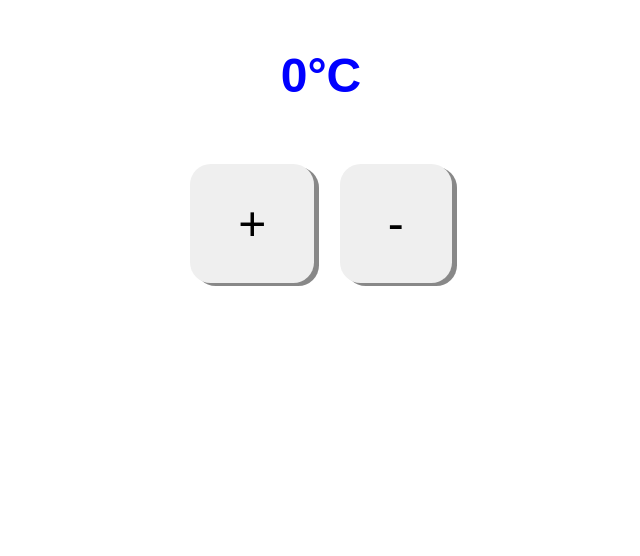
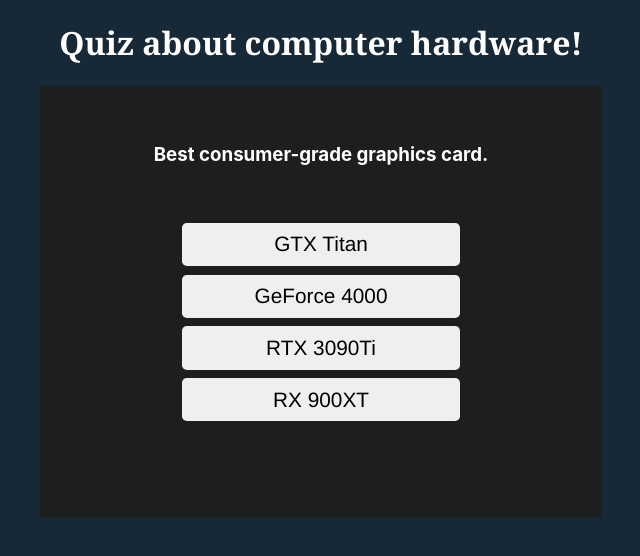
Before and after one commit to M3Mounish/Quiz-App, a React (Create React App) app: page / in a window 1280 px wide. Shown: the top 556 px of the page, without its empty margins (319-959 px from the left). Built offline with nearby package versions, Linux system fonts and the light colour scheme.

Commit message:
basic prototype of quiz app

```diff
--- a/public/index.html
+++ b/public/index.html
@@ -1,14 +1,12 @@
 <!DOCTYPE html>
 <html lang="en">
+
 <head>
   <meta charset="utf-8" />
   <link rel="icon" href="%PUBLIC_URL%/favicon.ico" />
   <meta name="viewport" content="width=device-width, initial-scale=1" />
   <meta name="theme-color" content="#000000" />
-    <meta
-      name="description"
-      content="Web site created using create-react-app"
-    />
+  <meta name="description" content="Web site created using create-react-app" />
   <link rel="apple-touch-icon" href="%PUBLIC_URL%/logo192.png" />
   <!--
       manifest.json provides metadata used when your web app is installed on a
@@ -24,8 +22,9 @@
       work correctly both with client-side routing and a non-root public URL.
       Learn how to configure a non-root public URL by running `npm run build`.
     -->
-    <title>React App</title>
+  <title>Simple!</title>
 </head>
+
 <body>
   <noscript>You need to enable JavaScript to run this app.</noscript>
   <div id="root"></div>
@@ -40,4 +39,5 @@
       To create a production bundle, use `npm run build` or `yarn build`.
     -->
 </body>
+
 </html>
--- a/src/components/App.jsx
+++ b/src/components/App.jsx
@@ -1,11 +1,38 @@
-import React from "react";
-import Operator from "./operator";
+import React, { useState } from "react";
+import Option from "./option";
+import Header from "./header";
+import Question from "./question";
+import Result from "./result";
 
 function App() {
 
+  const [condition, setCondition] = useState(false);
+
+  function handleAnswer(val) {
+    console.log(val);
+    setCondition(val);
+    setTimeout(function something() {
+      setCondition(null)
+    }, 5500);
+  }
   return (
-    <Operator />
+    <div>
+      <Header />
+      <div className="quiz-box">
+        <Question />
+        <Option
+          optionName="GTX Titan"
+          answer={false}
+          func={handleAnswer}
+        />
+        <Option optionName="GeForce 4000" answer={false} func={handleAnswer} />
+        <Option optionName="RTX 3090Ti" answer={true} func={handleAnswer} />
+        <Option optionName="RX 900XT" answer={false} func={handleAnswer} />
+        <Result result={condition} />
+      </div>
+    </div>
   )
 }
 
+
 export default App;
--- /dev/null
+++ b/src/components/header.jsx
@@ -0,0 +1,11 @@
+import React from 'react';
+
+function Header() {
+    return (
+        <div>
+            <h1>Quiz about computer hardware!</h1>
+        </div>
+    );
+}
+
+export default Header;
--- a/src/components/operator.jsx
+++ /dev/null
@@ -1,26 +0,0 @@
-import React, { useState } from 'react';
-import '../styles.css';
-
-function Operator() {
-
-    const [temp, setTemp] = useState(0);
-    function handleAdd() {
-        setTemp(temp + 1);
-    }
-    function handleSubtract() {
-        setTemp(temp - 1);
-    }
-    return (
-        <div>
-            <div className="tempBox">
-                <h3 style={{ color: temp > 33 ? "red" : "blue" }}>{temp}°C</h3>
-                <button onClick={handleAdd}>+</button>
-                <button onClick={handleSubtract}>-</button>
-
-            </div>
-        </div >
-
-    )
-}
-
-export default Operator;
--- /dev/null
+++ b/src/components/option.jsx
@@ -0,0 +1,30 @@
+import React, { useState } from 'react';
+import '../styles.css';
+
+
+
+function Option(props) {
+    const [isTrue, setIsTrue] = useState(null);
+
+    function handleClick() {
+        const answer = props.answer
+        props.func(answer);
+        setIsTrue(answer);
+        setTimeout(function something() {
+            setIsTrue(null)
+        }, 5000);
+
+
+    }
+
+
+    return (
+        <div className='main-div'>
+            <div className='btn-div'>
+                <button className='btn' style={{ backgroundColor: isTrue ? "green" : null }} onClick={handleClick} answer={props.answer}>{props.optionName}</button>
+            </div>
+        </div >
+    )
+}
+
+export default Option;
--- /dev/null
+++ b/src/components/question.jsx
@@ -0,0 +1,11 @@
+import React from 'react';
+
+function Question() {
+    return (
+        <div className='main-div'>
+            <h3 className='question'>Best consumer-grade graphics card.</h3>
+        </div>
+    );
+}
+
+export default Question;
--- /dev/null
+++ b/src/components/result.jsx
@@ -0,0 +1,13 @@
+import React from 'react';
+
+function Result(props) {
+
+
+    return (
+        <div>
+            <h3 className='result'>{props.result ? "Correct" : null}</h3>
+        </div>
+    );
+}
+
+export default Result;
--- a/src/styles.css
+++ b/src/styles.css
@@ -1,32 +1,55 @@
-div.tempBox {
+body {
+    text-align: center;
+    background-color: rgb(23, 40, 54);
+    color: rgb(255, 253, 251);
+}
+
+h1 {
+    flex: content;
+
+    font-family: Cambria, Cochin, Georgia, Times, 'Times New Roman', serif;
+}
+
+/* h3 {
+    text-align: center;
+} */
+
+div.main-div {
     text-align: center;
 }
 
-.tempBox {
-    /* position: relative; */
-    text-align: center;
+.btn {
+    padding: 0.6rem 3.3rem;
+    min-width: 83%;
+    margin: 1.3% auto 1.3%;
+    border: none;
+    border-radius: 0.3rem;
+    font-size: 1.3rem;
+    font-family: Helvetica, serif;
+    font-weight: 100;
+}
+
+.btn:hover {
+    background-color: rgb(152, 190, 190);
+    box-shadow: 0.1rem 0.1rem #0d0f0f;
+    background-color: rgb(7, 7, 22);
+    color: rgb(255, 247, 240);
 
 }
 
-
-h3 {
-    font-size: 3rem;
-    font-family: sans-serif;
-
+.question {
+    font-family: -apple-system, BlinkMacSystemFont, 'Segoe UI', Roboto, Oxygen, Ubuntu, Cantarell, 'Open Sans', 'Helvetica Neue', sans-serif;
+    margin-bottom: 3.3rem;
 }
 
-button {
-    font-size: 3rem;
-    margin: 1%;
-    padding: 2rem 3rem;
-    border-radius: 1.3rem;
-    border-style: none;
-    box-shadow: 5px 3px #888888;
+.quiz-box {
+    display: inline-block;
+    /* justify-content: center; */
+    padding: 3% 9% 6%;
+    background-color: #1d1f1f;
 }
 
-button:hover {
-    background-color: aliceblue;
-    text-decoration-color: rgb(44, 46, 48);
-
-    box-shadow: 3px 3px 3px 3px rgb(97, 113, 122);
+.result {
+    margin-top: 5%;
+    font-family: monospace;
 }
```
Also changed, not shown: package.json (line endings or trailing spaces), 1 other file (tests, documents, lock files or other folders). Lines whose indentation alone changed are shown as unchanged.
